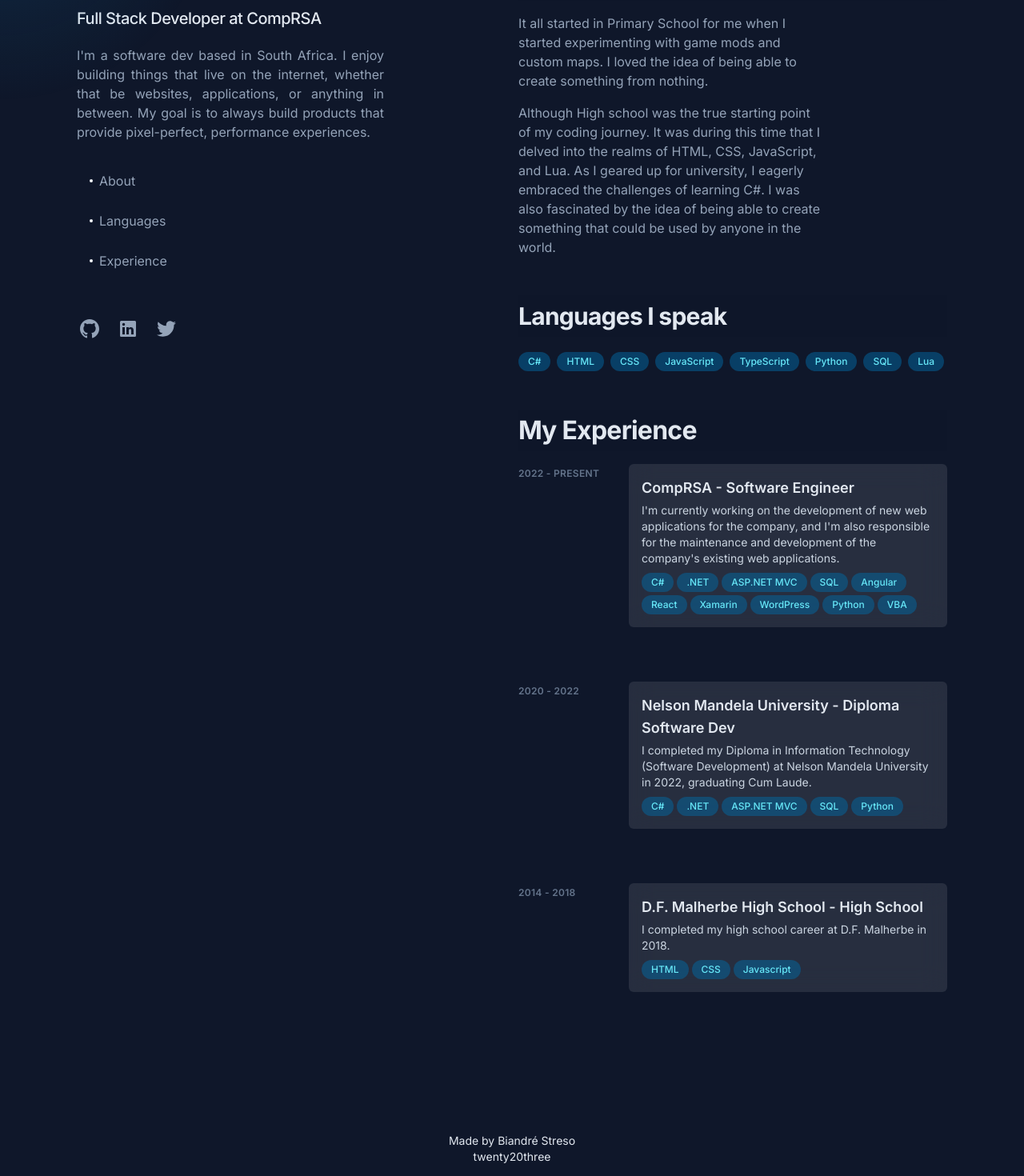
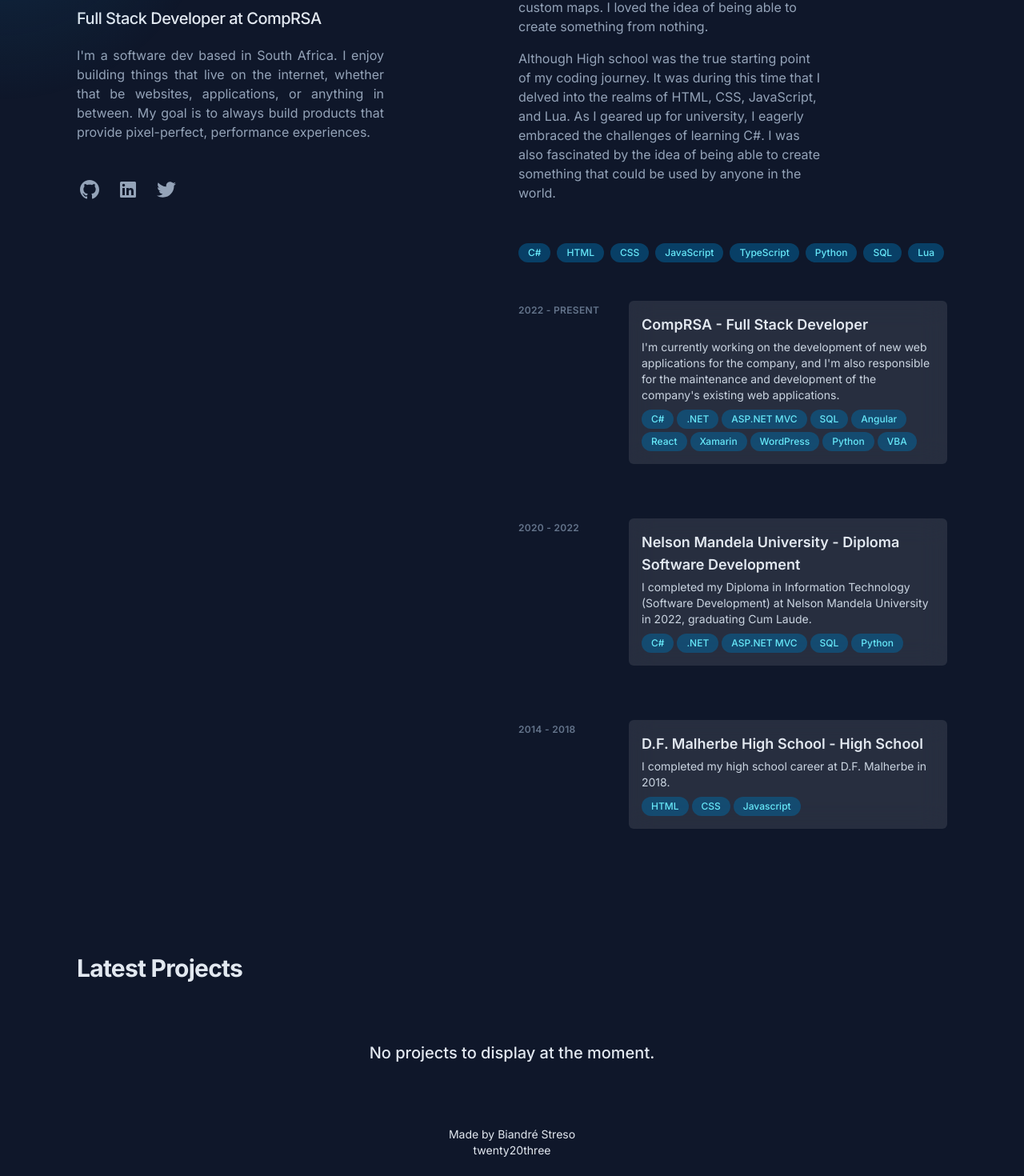
Before and after one commit to biandrestreso/portfolio, a Next.js app: page / in a window 1280 px wide. Shown: the part 147-1617 px from the top of the page at 80% size. Built offline with nearby package versions, Linux system fonts and the light colour scheme.

Commit message:
Add projects section and fix some issues

```diff
--- a/app/components/home/about.tsx
+++ b/app/components/home/about.tsx
@@ -1,7 +1,7 @@
 export default function About() {
   return (
     <div>
-      <div className="sticky top-0 z-20 -mx-6 mb-4 w-screen bg-slate-900/75 px-6 py-5 backdrop-blur md:-mx-12 md:px-12 lg:mx-auto lg:w-full lg:px-0 lg:py-2">
+      <div className="sticky top-0 z-20 -mx-6 mb-4 w-screen bg-slate-900/75 px-6 py-5 backdrop-blur md:-mx-12 md:px-12 lg:mx-auto lg:w-full lg:px-0 lg:py-2 lg:hidden block">
         <h2 className="text-2xl font-bold tracking-tight text-slate-200 sm:text-3xl">
           About Me
         </h2>
--- a/app/components/home/languages.tsx
+++ b/app/components/home/languages.tsx
@@ -12,7 +12,7 @@
 export default function Languages() {
   return (
     <div>
-      <div className="sticky top-0 z-20 -mx-6 mb-4 w-screen bg-slate-900/75 px-6 py-5 backdrop-blur md:-mx-12 md:px-12 lg:mx-auto lg:w-full lg:px-0 lg:py-2">
+      <div className="sticky top-0 z-20 -mx-6 mb-4 w-screen bg-slate-900/75 px-6 py-5 backdrop-blur md:-mx-12 md:px-12 lg:mx-auto lg:w-full lg:px-0 lg:py-2 lg:hidden block">
         <h2 className="text-2xl font-bold tracking-tight text-slate-200 sm:text-3xl">
           <p>Languages I speak</p>
         </h2>
--- /dev/null
+++ b/app/components/home/projects.tsx
@@ -0,0 +1,97 @@
+import Slider from "react-slick";
+import "slick-carousel/slick/slick.css";
+import "slick-carousel/slick/slick-theme.css";
+import Image from "next/image";
+
+export default function Projects() {
+    const settings = {
+        dots: false,
+        infinite: true,
+        swipeToSlide: true,
+        centerPadding: "60px",
+        speed: 500,
+        slidesToShow: 3,
+        responsive: [
+            {
+                breakpoint: 768,
+                settings: {
+                    slidesToShow: 2,
+                },
+            },
+            {
+                breakpoint: 480,
+                settings: {
+                    slidesToShow: 1,
+                },
+            },
+        ],
+    };
+
+    const projects = [
+        {
+            id: 1,
+            title: 'Project 1',
+            description: 'Lorem ipsum dolor sit amet, consectetur adipiscing elit.',
+            imageUrl: 'vercel.svg',
+        },
+        {
+            id: 2,
+            title: 'Project 2',
+            description: 'Lorem ipsum dolor sit amet, consectetur adipiscing elit.',
+            imageUrl: 'vercel.svg',
+        },
+        {
+            id: 3,
+            title: 'Project 3',
+            description: 'Lorem ipsum dolor sit amet, consectetur adipiscing elit.',
+            imageUrl: 'vercel.svg',
+        },
+        {
+            id: 3,
+            title: 'Project 3',
+            description: 'Lorem ipsum dolor sit amet, consectetur adipiscing elit.',
+            imageUrl: 'vercel.svg',
+        },
+        {
+            id: 3,
+            title: 'Project 3',
+            description: 'Lorem ipsum dolor sit amet, consectetur adipiscing elit.',
+            imageUrl: 'vercel.svg',
+        },
+        {
+            id: 3,
+            title: 'Project 3',
+            description: 'Lorem ipsum dolor sit amet, consectetur adipiscing elit.',
+            imageUrl: 'vercel.svg',
+        },
+    ];
+
+    return (
+        <div>
+            <div className="-mx-6 mb-4 w-screen px-6 py-5 md:-mx-12 md:px-12 lg:mx-auto lg:w-full lg:px-0 lg:py-2">
+                <h2 className="text-2xl font-bold tracking-tight text-slate-200 sm:text-3xl">
+                    Latest Projects
+                </h2>
+            </div>
+            <div className="flex justify-center items-center h-32">
+                <p className="text-xl font-medium text-slate-200">
+                    No projects to display at the moment.
+                </p>
+            </div>
+            {/* <Slider {...settings}>
+                {projects.map((project) => (
+                    <div
+                        key={project.id}
+                        className="max-w-sm rounded overflow-hidden shadow-lg"
+                    >
+                        <Image src={project.imageUrl} alt={project.title} width={50} height={50} />
+                        <div className="px-6 py-4">
+                            <div className="font-bold text-xl mb-2">{project.title}</div>
+                            <p className="text-gray-700 text-base">{project.description}</p>
+                        </div>
+                    </div>
+                ))}
+            </Slider> */}
+        </div>
+    );
+}
--- a/app/components/home/timeline.tsx
+++ b/app/components/home/timeline.tsx
@@ -3,7 +3,7 @@
 const timelineItem = {
   hidden: { opacity: 0, scale: 0.5 },
   visible: (i: any) => {
-    const delay = 1 + i * 0.5;
+    const delay = i * 0.3;
     return {
       opacity: 1,
       scale: 1,
@@ -17,7 +17,7 @@
 const timelineItems = [
   {
     title: "CompRSA",
-    role: "Software Engineer",
+    role: "Full Stack Developer",
     description:
       "I'm currently working on the development of new web applications for the company, and I'm also responsible for the maintenance and development of the company's existing web applications.",
     technologies: [
@@ -36,7 +36,7 @@
   },
   {
     title: "Nelson Mandela University",
-    role: "Diploma Software Dev",
+    role: "Diploma Software Development",
     description:
       "I completed my Diploma in Information Technology (Software Development) at Nelson Mandela University in 2022, graduating Cum Laude.",
     technologies: ["C#", ".NET", "ASP.NET MVC", "SQL", "Python"],
@@ -58,10 +58,16 @@
       animate="visible"
       className="flex flex-col gap-8 lg:gap-16"
     >
+      <div className="sticky top-0 z-20 -mx-6 mb-4 w-screen bg-slate-900/75 px-6 py-5 backdrop-blur md:-mx-12 md:px-12 lg:mx-auto lg:w-full lg:px-0 lg:py-2 lg:hidden block">
+        <h2 className="text-2xl font-bold tracking-tight text-slate-200 sm:text-3xl">
+          My Experience
+        </h2>
+      </div>
       {timelineItems.map((item, index) => (
-        <motion.li key={index} variants={timelineItem} custom={index + 1}>
+        <motion.li key={index} variants={timelineItem} custom={index - 0.6}>
+
           <div className="group relative grid pb-1 transition-all sm:grid-cols-8 sm:gap-8 md:gap-4 lg:hover:!opacity-100 lg:group-hover/list:opacity-50">
-            <div className="absolute -inset-x-4 -inset-y-4 z-0 hidden rounded-md transition motion-reduce:transition-none lg:-inset-x-6 lg:block lg:group-hover:bg-slate-800/50 lg:group-hover:shadow-[inset_0_1px_0_0_rgba(148,163,184,0.1)] lg:group-hover:drop-shadow-lg"></div>
+            <div className="absolute -inset-x-4 -inset-y-4 z-0 hidden rounded-md transition motion-reduce:transition-none lg:-inset-x-6 lg:block lg:group-hover:bg-slate-800/50 lg:group-hover:drop-shadow-lg"></div>
             <header className="z-10 mb-2 mt-1 text-xs font-semibold uppercase tracking-wide text-slate-500 sm:col-span-2">
               {item.date}
             </header>
--- a/app/page.tsx
+++ b/app/page.tsx
@@ -3,7 +3,6 @@
 
 import { motion, useMotionTemplate, useMotionValue } from "framer-motion";
 import { MouseEvent } from "react";
-import AnimatedTextLetter from "./components/shared/animated-text-letter";
 import { TypeAnimation } from "react-type-animation";
 import Timeline from "./components/home/timeline";
 import About from "./components/home/about";
@@ -12,6 +11,7 @@
 import LinkedIn from "./components/shared/icons/linkedIn";
 import Twitter from "./components/shared/icons/twitter";
 import Footer from "./components/shared/footer";
+import Projects from "./components/home/projects";
 
 export default function Home() {
   let mouseX = useMotionValue(0);
@@ -39,7 +39,7 @@
         className="pointer-events-none fixed inset-0 z-30 transition duration-300 lg:absolute md:block hidden"
       ></motion.div>
       <div className="mx-auto min-h-screen max-w-screen-xl flex justify-between flex-col">
-        <div className="lg:flex lg:justify-between lg:gap-4 px-6 py-12 md:px-12 md:py-20 lg:px-24 lg:py-0">
+        <div className="lg:flex lg:justify-between lg:gap-4 px-6 pt-12 md:px-12 md:pt-20 lg:px-24 lg:pt-0">
           <header className="lg:sticky lg:top-0 lg:flex lg:max-h-screen lg:w-1/2 lg:flex-col lg:py-24">
             <div>
               <h1 className="text-4xl font-bold tracking-tight text-slate-200 sm:text-5xl">
@@ -64,34 +64,6 @@
                 applications, or anything in between. My goal is to always build
                 products that provide pixel-perfect, performance experiences.
               </p>
-              <nav className="nav hidden lg:block">
-                <ul className="flex flex-col pl-4  mt-6">
-                  <li>
-                    <a href="#about" className="group flex items-center py-3">
-                      <span className="w-1 h-1 bg-slate-100 rounded-full mr-2"></span>
-                      About
-                    </a>
-                  </li>
-                  <li>
-                    <a
-                      href="#languages"
-                      className="group flex items-center py-3"
-                    >
-                      <span className="w-1 h-1 bg-slate-100 rounded-full mr-2"></span>
-                      Languages
-                    </a>
-                  </li>
-                  <li>
-                    <a
-                      href="#experience"
-                      className="group flex items-center py-3"
-                    >
-                      <span className="w-1 h-1 bg-slate-100 rounded-full mr-2"></span>
-                      Experience
-                    </a>
-                  </li>
-                </ul>
-              </nav>
             </div>
             <ul className="flex items-center gap-6 ml-1 mt-12">
               <li className="text-xs">
@@ -138,7 +110,7 @@
             </section>
             <section
               id="languages"
-              className="mb-16 scroll-mt-16 md:mb-24 lg:mb-12 lg:scroll-mt-24"
+              className="mb-16 scroll-mt-16 md:mb-24 lg:mb-12 lg:scroll-mt-24 "
             >
               <Languages />
             </section>
@@ -146,16 +118,13 @@
               id="experience"
               className="mb-16 scroll-mt-16 md:mb-24 lg:mb-12 lg:scroll-mt-24"
             >
-              <div className="sticky top-0 z-20 -mx-6 mb-4 w-screen bg-slate-900/75 px-6 py-5 backdrop-blur md:-mx-12 md:px-12 lg:mx-auto lg:w-full lg:px-0 lg:py-2">
-                <h2 className="text-2xl font-bold tracking-tight text-slate-200 sm:text-3xl">
-                  <AnimatedTextLetter text="My Experience" />
-                </h2>
-              </div>
-              <div>
-                <Timeline />
-              </div>
+
+              <Timeline />
             </section>
           </main>
+        </div>
+        <div className="lg:gap-4 px-6 py-12 md:px-12 md:py-20 lg:px-24 lg:py-0">
+          <Projects />
         </div>
         <Footer />
       </div>
```
Also changed, not shown: package.json (+7 -0 lines), 1 other file (tests, documents, lock files or other folders).
